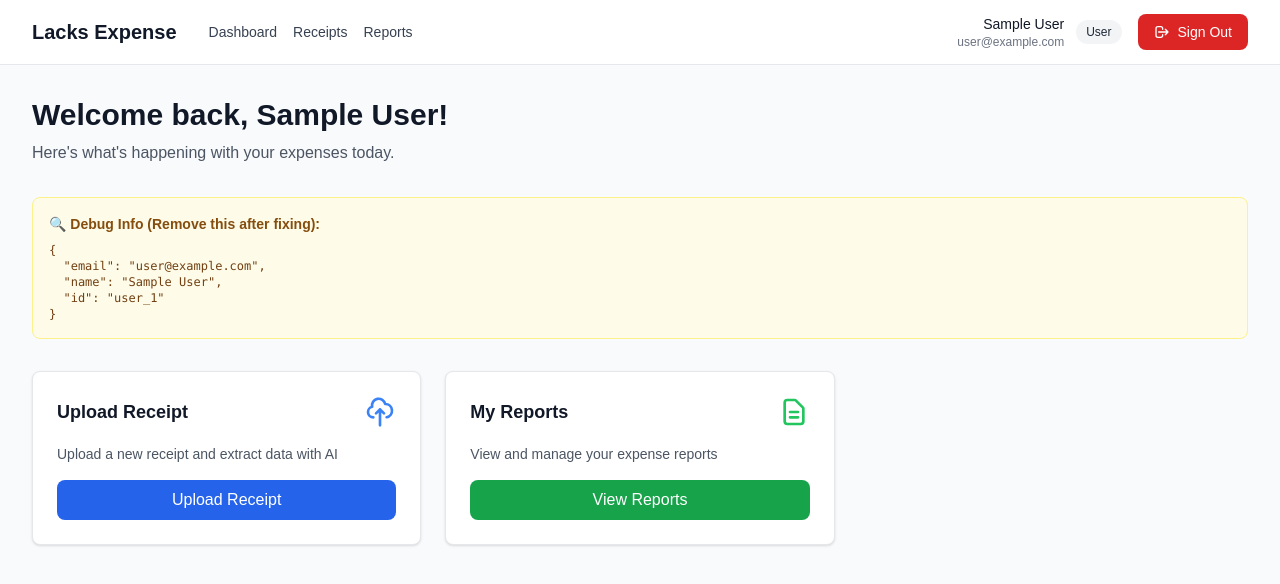
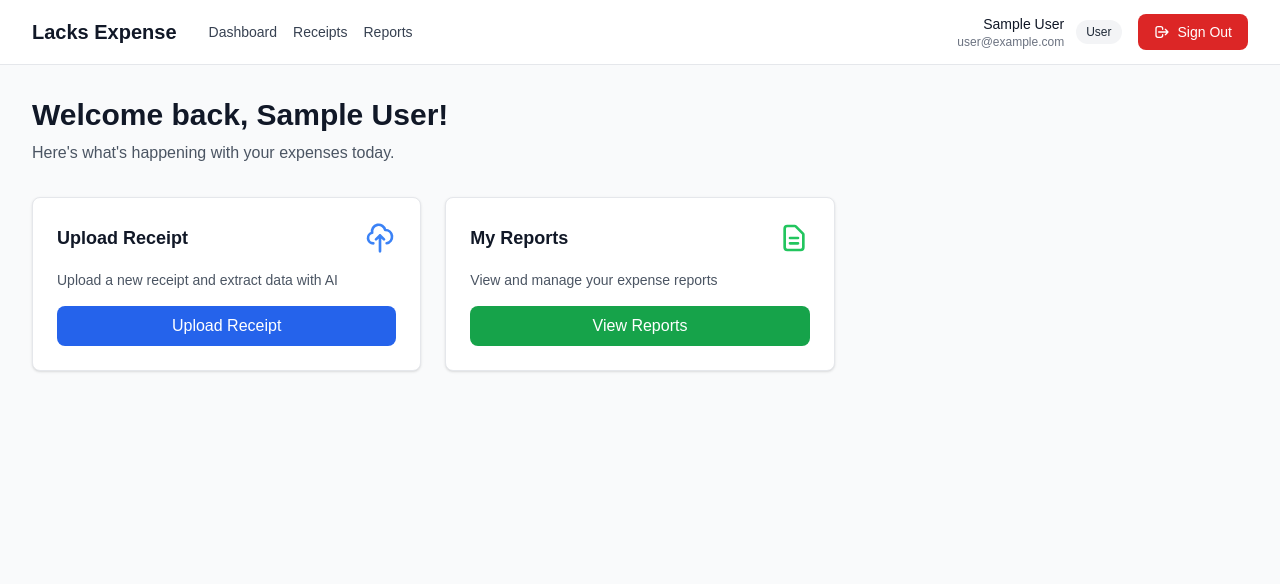
Before and after one commit to mobilacks/lacks-expense-management, a Next.js app: page /dashboard in a window 1280 px wide. Shown: the top 584 px of the page. Built offline with nearby package versions, Linux system fonts and the light colour scheme; no server answers; sample sign-in values are in the browser's storage.

Commit message:
Update page.tsx

```diff
--- a/app/(authenticated)/dashboard/page.tsx
+++ b/app/(authenticated)/dashboard/page.tsx
@@ -20,24 +20,6 @@ export default async function DashboardPage() {
         <p className="mt-2 text-gray-600 dark:text-gray-400">
           Here's what's happening with your expenses today.
         </p>
-      </div>
-
-      {/* DEBUG INFO - TEMPORARY */}
-      <div className="mb-8">
-        <div className="bg-yellow-50 dark:bg-yellow-900/20 border border-yellow-200 dark:border-yellow-800 rounded-lg p-4">
-          <h3 className="text-sm font-semibold text-yellow-800 dark:text-yellow-200 mb-2">
-            🔍 Debug Info (Remove this after fixing):
-          </h3>
-          <pre className="text-xs text-yellow-900 dark:text-yellow-100 overflow-auto">
-{JSON.stringify({
-  email: session?.user?.email,
-  name: session?.user?.name,
-  role: session?.user?.role,
-  id: session?.user?.id,
-  department_id: session?.user?.department_id,
-}, null, 2)}
-          </pre>
-        </div>
       </div>
 
       {/* Quick Actions */}
```
